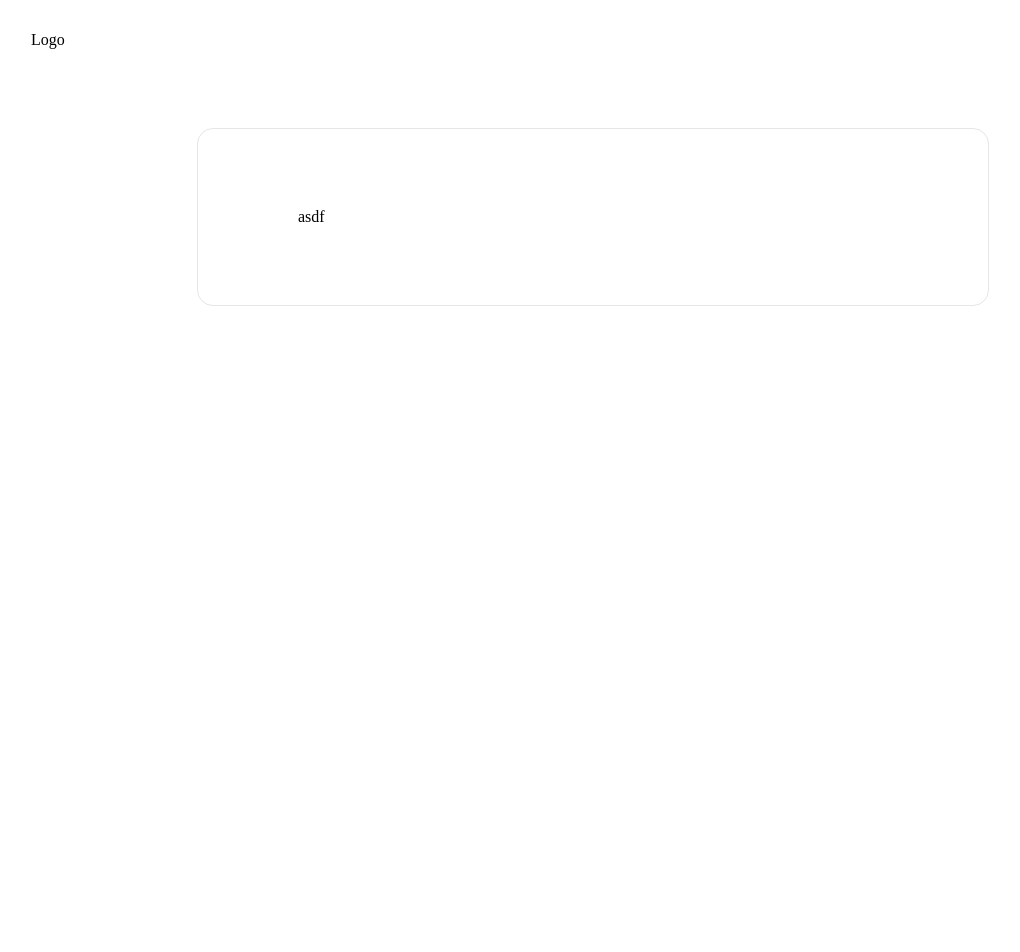
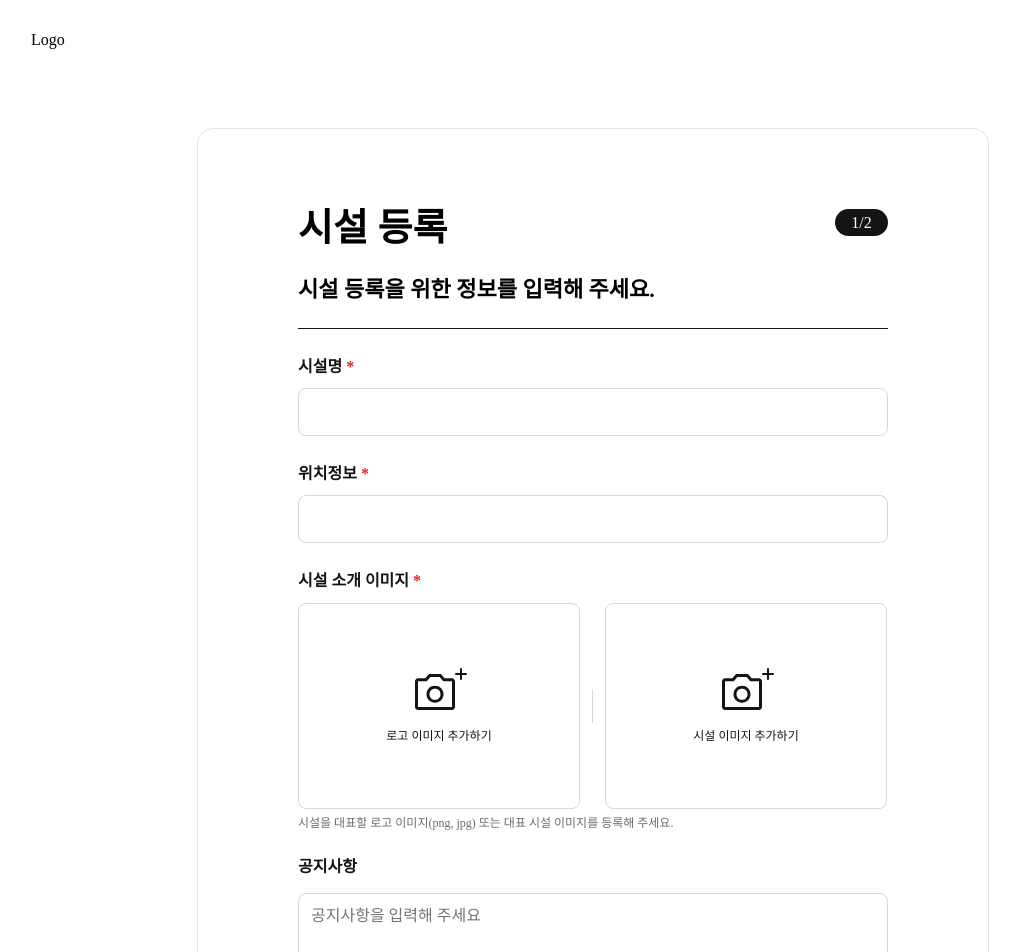
Before and after one commit to hobbyloop/hobbyloop-webF, a React (Create React App) app: page /facility/register in a window 1280 px wide. Shown: the top 952 px of the page, without its empty margins (47-1067 px from the left). Before the commit the page ends 800 px from the top, so only its background shows below. Built offline with nearby package versions, Linux system fonts and the light colour scheme; no server answers; a web font is replaced by a local one.

Commit message:
Add: 시설_등록01 폼 및 관련 컴포넌트 추가
 - FacilityRegisterPage 수정
 - FacilityRegisterForm 추가
 - 휴게시간 Form, List, Item 컴포넌트 추가
 - 필요 이미지 src/assets에 추가

```diff
--- a/src/components/pages/facility/FacilityRegisterPage.tsx
+++ b/src/components/pages/facility/FacilityRegisterPage.tsx
@@ -3,6 +3,7 @@ import Header from "components/common/templates/Header";
 import WhiteBoxTemplate from "components/common/templates/WhiteBoxTemplate";
 import React from "react";
 import styled from "styled-components";
+import FacilityRegisterForm from "./components/FacilityRegisterForm";
 
 const Container = styled.div`
   display: flex;
@@ -15,7 +16,7 @@ function FacilityRegisterPage() {
       <Header>
         <Logo />
       </Header>
-      <WhiteBoxTemplate>asdf</WhiteBoxTemplate>
+      <FacilityRegisterForm />
     </Container>
   );
 }
--- /dev/null
+++ b/src/components/pages/facility/components/AddBreakTimeForm.tsx
@@ -0,0 +1,106 @@
+import { ReactComponent as DeleteIcon } from "assets/icon_delete.svg";
+import { ReactComponent as AddIcon } from "assets/+.svg";
+import SelectBox, { IOption } from "components/common/atoms/SelectBox";
+import { useState } from "react";
+import styled from "styled-components";
+import { Colors } from "utils/constants/colors";
+
+const Container = styled.div`
+  display: flex;
+  flex-direction: column;
+  gap: 16px;
+`;
+const BreakTimeSelectInput = styled.div`
+  display: flex;
+  gap: 8px;
+`;
+
+const TimeInput = styled.input.attrs(() => ({
+  type: "time",
+}))`
+  border: none;
+  -webkit-appearance: none;
+  -moz-appearance: none;
+  appearance: none;
+`;
+
+const TimeInputWrapper = styled.div`
+  display: flex;
+  align-items: center;
+  width: 299px;
+  border: 1px solid ${Colors.gray_D7};
+  border-radius: 8px;
+  padding: 0 16px 0 24px;
+`;
+
+const Span = styled.span`
+  display: block;
+  margin: 0 16px;
+`;
+
+const DeleteButton = styled(DeleteIcon)`
+  margin-left: auto;
+`;
+
+const AddButton = styled.button.attrs(() => ({
+  type: "button",
+}))`
+  display: flex;
+  gap: 12px;
+  align-items: center;
+  justify-content: center;
+  width: 384px;
+  height: 48px;
+  border: 1px solid ${Colors.black_14};
+  border-radius: 8px;
+`;
+
+const OPTIONS = [
+  { key: "every", value: "매일" },
+  { key: "mon", value: "월" },
+  { key: "tue", value: "화" },
+  { key: "wed", value: "수" },
+  { key: "thu", value: "목" },
+  { key: "fri", value: "금" },
+  { key: "sat", value: "토" },
+  { key: "sun", value: "일" },
+];
+
+function AddBreakTimeForm() {
+  const [selectedOption, setSelectedOption] = useState<IOption | null>(null);
+  const [startTime, setStartTime] = useState<string>("");
+  const [endTime, setEndTime] = useState<string>("");
+
+  return (
+    <Container>
+      <BreakTimeSelectInput>
+        <SelectBox
+          options={OPTIONS}
+          defaultOption={OPTIONS[0]}
+          onChange={(option: IOption) => setSelectedOption(option)}
+          width={77}
+        />
+        <TimeInputWrapper>
+          <TimeInput
+            type="time"
+            value={startTime}
+            onChange={(e) => setStartTime(e.target.value)}
+          />
+          <Span>~</Span>
+          <TimeInput
+            type="time"
+            value={endTime}
+            onChange={(e) => setEndTime(e.target.value)}
+          />
+          <DeleteButton />
+        </TimeInputWrapper>
+      </BreakTimeSelectInput>
+      <AddButton>
+        <AddIcon />
+        {"휴게시간 추가"}
+      </AddButton>
+    </Container>
+  );
+}
+
+export default AddBreakTimeForm;
--- /dev/null
+++ b/src/components/pages/facility/components/BreakTimeItem.tsx
@@ -0,0 +1,56 @@
+import { ReactComponent as DeleteIcon } from "assets/icon_delete.svg";
+import styled from "styled-components";
+import { Colors } from "utils/constants/colors";
+
+interface Props {
+  id: number;
+  day: string;
+  startTime: string;
+  endTime: string;
+}
+
+const Container = styled.li`
+  display: flex;
+  align-items: center;
+  width: 384px;
+  height: 48px;
+  border: 1px solid ${Colors.gray_D7};
+  border-radius: 8px;
+  padding: 0 16px 0 24px;
+`;
+
+const Divider = styled.div`
+  width: 1px;
+  height: 19px;
+  background-color: ${Colors.gray_D7};
+  margin: 0 25px 0 24px;
+`;
+
+const Day = styled.span``;
+const TimeWrapper = styled.div`
+  display: flex;
+`;
+const Span = styled.span`
+  display: block;
+  margin: 0 16px;
+`;
+const DeleteButton = styled(DeleteIcon)`
+  margin-left: auto;
+`;
+
+function BreakTimeItem({ id, day, startTime, endTime }: Props) {
+  return (
+    <Container>
+      <Day>{day}</Day>
+      <Divider />
+      <TimeWrapper>
+        {startTime}
+        <Span>~</Span>
+        {endTime}
+      </TimeWrapper>
+      <DeleteButton />
+    </Container>
+  );
+}
+
+export default BreakTimeItem;
--- /dev/null
+++ b/src/components/pages/facility/components/BreakTimeList.tsx
@@ -0,0 +1,17 @@
+import styled from "styled-components";
+import BreakTimeItem from "./BreakTimeItem";
+
+const Container = styled.ul`
+  display: flex;
+  flex-direction: column;
+  gap: 8px;
+`;
+function BreakTimeList() {
+  return (
+    <Container>
+      <BreakTimeItem id={1} day="월" startTime="10:00" endTime="9:00" />
+    </Container>
+  );
+}
+
+export default BreakTimeList;
--- /dev/null
+++ b/src/components/pages/facility/components/FacilityRegisterForm.tsx
@@ -0,0 +1,151 @@
+import Atom from "components/common/atoms";
+import { ITextToggle } from "components/common/atoms/TextToggle";
+import Molecule from "components/common/molecules";
+import WhiteBoxTemplate from "components/common/templates/WhiteBoxTemplate";
+import styled from "styled-components";
+import { Colors } from "utils/constants/colors";
+import AddBreakTimeForm from "./AddBreakTimeForm";
+import BreakTimeList from "./BreakTimeList";
+
+const FormContainer = styled.form`
+  display: flex;
+  flex-direction: column;
+  gap: 32px;
+`;
+
+const LabeledImageUploader = styled.div`
+  display: flex;
+  flex-direction: column;
+`;
+
+const FlexAlignCenterWrapper = styled.div`
+  display: flex;
+  align-items: center;
+`;
+
+const ImageUploaderDivider = styled.div`
+  width: 1px;
+  height: 34px;
+  background-color: ${Colors.gray_D7};
+  margin: 0 12px;
+`;
+
+const Caption = styled.span`
+  font-size: 12px;
+  color: ${Colors.gray_6C};
+  margin-top: 8px;
+`;
+
+const days: ITextToggle[] = [
+  { name: "sun", text: "일", isSelected: false },
+  { name: "mon", text: "월", isSelected: false },
+  { name: "tue", text: "화", isSelected: false },
+  { name: "wed", text: "수", isSelected: false },
+  { name: "thu", text: "목", isSelected: false },
+  { name: "fri", text: "금", isSelected: false },
+  { name: "sat", text: "토", isSelected: false },
+];
+
+function FacilityRegisterForm() {
+  const toggleDays = (name: string) => {
+    console.log(name);
+  };
+
+  return (
+    <WhiteBoxTemplate>
+      <FormContainer>
+        <Molecule.TitleBar
+          title="시설 등록"
+          subTitle="시설 등록을 위한 정보를 입력해 주세요."
+          maxPage={2}
+          currentPage={1}
+        />
+        <Molecule.LabeledInput
+          labelConfig={{ isRequired: true, children: "시설명" }}
+          inputConfig={{ width: "588px" }}
+          isRequired={true}
+        />
+        <Molecule.LabeledInput
+          labelConfig={{ isRequired: true, children: "위치정보" }}
+          inputConfig={{ width: "588px" }}
+          isRequired={true}
+        />
+        <LabeledImageUploader>
+          <div
+            style={{
+              display: "flex",
+              flexDirection: "column",
+              justifyContent: "space-between",
+              gap: "17px",
+            }}
+          >
+            <Atom.Label isRequired={true}>시설 소개 이미지</Atom.Label>
+            {/* 나중에 따로 컴포넌트로 빼기 */}
+            <FlexAlignCenterWrapper>
+              <Atom.ImageUploader text="로고 이미지 추가하기" />
+              <ImageUploaderDivider />
+              <Atom.ImageUploader text="시설 이미지 추가하기" />
+            </FlexAlignCenterWrapper>
+          </div>
+          <Caption>
+            시설을 대표할 로고 이미지(png, jpg) 또는 대표 시설 이미지를 등록해
+            주세요.
+          </Caption>
+        </LabeledImageUploader>
+        {/* <Atom.Textarea name="asdf" /> */}
+        <Molecule.LabeledTextarea
+          labelConfig={{ children: "공지사항" }}
+          textareaConfig={{
+            name: "notice",
+            placeholder: "공지사항을 입력해 주세요",
+          }}
+        />
+        <Molecule.LabeledTextarea
+          labelConfig={{ children: "시설소개" }}
+          textareaConfig={{
+            name: "introduce-facility",
+            placeholder: "소개 글을 입력해 주세요",
+          }}
+        />
+        <Molecule.LabeledInput
+          labelConfig={{ isRequired: true, children: "문의 연락처" }}
+          inputConfig={{ width: "588px" }}
+          isRequired={true}
+        />
+        <Molecule.LabeledInput
+          labelConfig={{ children: "오픈 카카오톡 문의" }}
+          inputConfig={{ width: "588px" }}
+        />
+        <LabeledImageUploader>
+          <div
+            style={{
+              display: "flex",
+              flexDirection: "column",
+              justifyContent: "space-between",
+              gap: "17px",
+            }}
+          >
+            <Atom.Label isRequired={true}>운영시간</Atom.Label>
+            {/* 나중에 따로 컴포넌트로 빼기 */}
+            {/* 상태관리: useReducer? zustand? */}
+            <FlexAlignCenterWrapper>
+              <Molecule.MultiTextToggle
+                toggleStates={days}
+                onClickToggleEvent={toggleDays}
+                customStyle={{ width: "384px" }}
+              />
+            </FlexAlignCenterWrapper>
+          </div>
+          <Caption>
+            시설을 대표할 로고 이미지(png, jpg) 또는 대표 시설 이미지를 등록해
+            주세요.
+          </Caption>
+        </LabeledImageUploader>
+        <BreakTimeList />
+        <AddBreakTimeForm />
+      </FormContainer>
+    </WhiteBoxTemplate>
+  );
+}
+
+export default FacilityRegisterForm;
```
Also changed, not shown: src/assets/+.svg (added), src/assets/icon_delete.svg (added).
